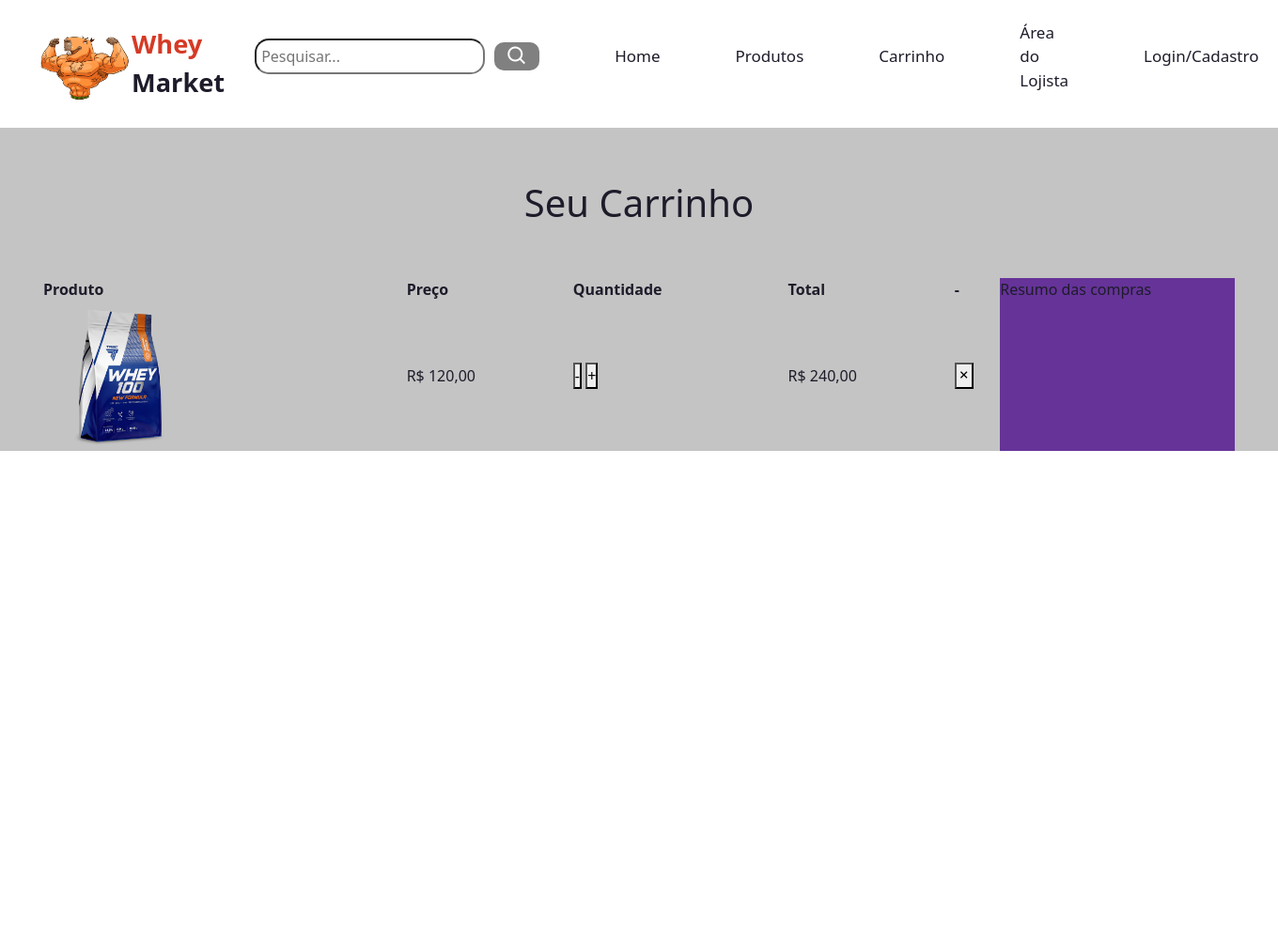
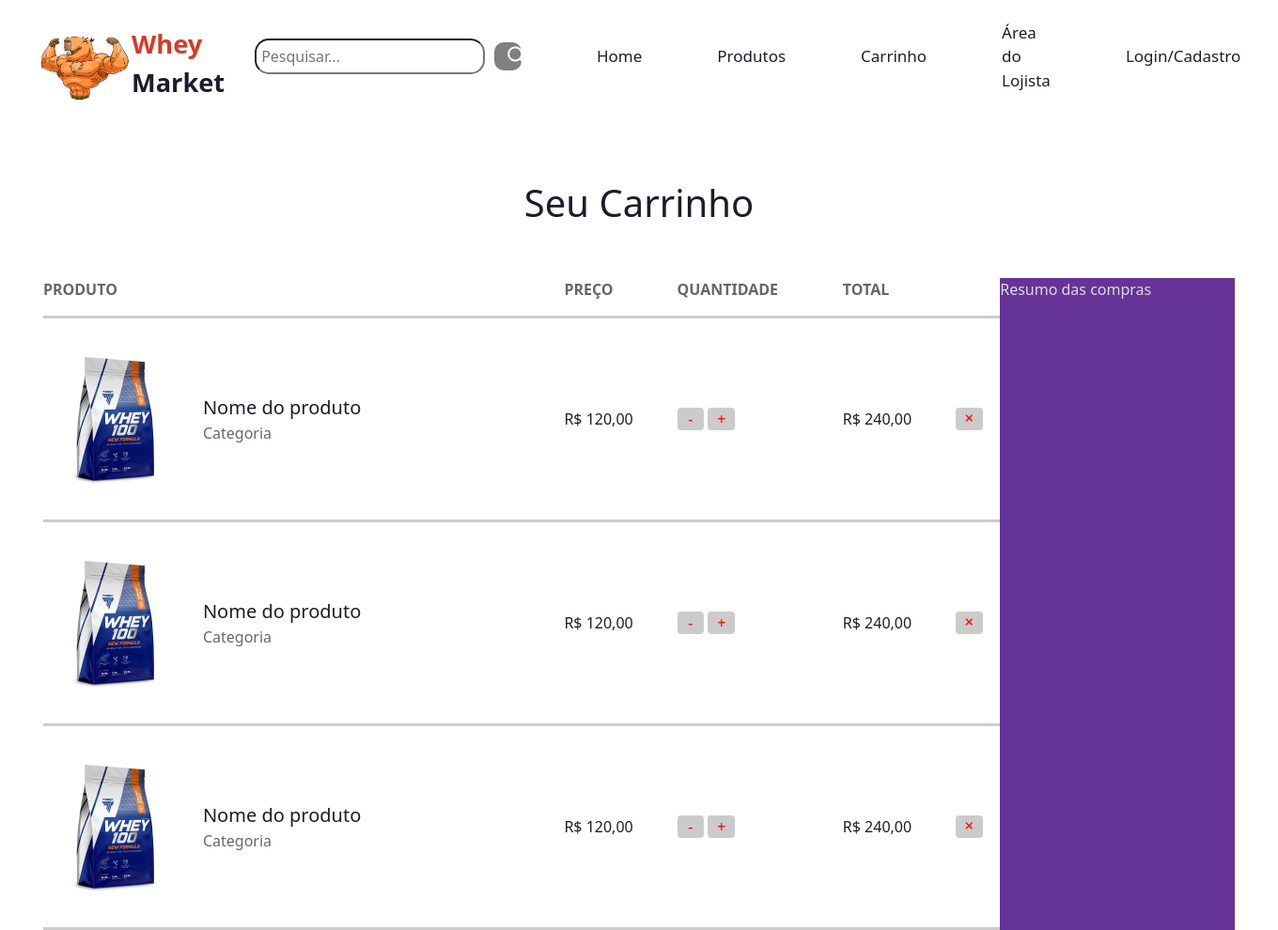
Before and after one commit to wheymarket-pucpr/wheymarket, a PHP site: page /carrinho.php in a window 1360 px wide. Shown: the whole page at 94% size. Before the commit the page ends 480 px from the top, so only its background shows below. Run offline with PHP 8.4, Linux system fonts and the light colour scheme.

Commit message:
update carrinho style

```diff
--- a/carrinho.php
+++ b/carrinho.php
@@ -35,13 +35,20 @@ session_start();
                         Total
                     </th>
                     <th>
-                        -
+
                     </th>
                 </tr>
                 </thead>
                 <tbody>
+                <tr>
                     <td>
+                        <div class="product">
                             <img class="product-image" src="./src/img/wheyn.webp">
+                            <div class="product-info">
+                                <div class="info-title">Nome do produto</div>
+                                <div class="info-category">Categoria</div>
+                            </div>
+                        </div>
                     </td>
                     <td>R$ 120,00</td>
                     <td>
@@ -57,6 +64,57 @@ session_start();
                             <i class='bx bx-x'></i>
                         </button>
                     </td>
+                </tr>
+                <tr>
+                    <td>
+                        <div class="product">
+                            <img class="product-image" src="./src/img/wheyn.webp">
+                            <div class="product-info">
+                                <div class="info-title">Nome do produto</div>
+                                <div class="info-category">Categoria</div>
+                            </div>
+                        </div>
+                    </td>
+                    <td>R$ 120,00</td>
+                    <td>
+                        <div class="qty">
+                            <button>-</button>
+                            <span></span>
+                            <button>+</button>
+                        </div>
+                    </td>
+                    <td>R$ 240,00</td>
+                    <td>
+                        <button>
+                            <i class='bx bx-x'></i>
+                        </button>
+                    </td>
+                </tr>
+                <tr>
+                    <td>
+                        <div class="product">
+                            <img class="product-image" src="./src/img/wheyn.webp">
+                            <div class="product-info">
+                                <div class="info-title">Nome do produto</div>
+                                <div class="info-category">Categoria</div>
+                            </div>
+                        </div>
+                    </td>
+                    <td>R$ 120,00</td>
+                    <td>
+                        <div class="qty">
+                            <button>-</button>
+                            <span></span>
+                            <button>+</button>
+                        </div>
+                    </td>
+                    <td>R$ 240,00</td>
+                    <td>
+                        <button>
+                            <i class='bx bx-x'></i>
+                        </button>
+                    </td>
+                </tr>
                 </tbody>
             </table>
         </section>
--- a/css/carrinho.css
+++ b/css/carrinho.css
@@ -1,20 +1,20 @@
-body{
+body {
 
 }
 
-main{
-    background: #c4c4c4;
+main {
+    background: #ffffff;
     padding: 0 2.87rem;
 
 }
 
-.page-title{
+.page-title {
     font-size: 2.5rem;
     padding: 3.12rem 0;
     text-align: center;
 }
 
-.content{
+.content {
     display: flex;
 }
 
@@ -26,13 +26,70 @@ main{
 .content aside {
     background: rebeccapurple;
     min-width: 15.62rem;
+    color: #dbdbdb;
 
 }
 
-.product-image {
-    max-width: 10rem;
+button{
+    width: 1.8rem;
+    color: #ff0101;
+    background: rgba(161, 161, 161, 0.55);
+    border-radius: 4px;
+    font-size: 16px;
+    border:none;
 }
 
 table {
     width: 100%;
+    border-collapse: collapse;
 }
+
+thead {
+
+}
+
+th {
+    padding-bottom: 1rem;
+    text-transform: uppercase;
+    color: #666;
+}
+
+tr {
+    text-align: left;
+    border-bottom: 3px solid #cccccc;
+}
+
+tbody {
+
+
+}
+
+td{
+    padding: 2rem 0;
+}
+
+.product {
+    display: flex;
+    align-items: center;
+}
+
+.product-image {
+    /*max-width: 10rem;*/
+    width: 150px;
+    border-radius: 0.5rem;
+}
+
+.product-info {
+    margin-left: 1.25rem;
+
+}
+
+.info-title {
+    font-size: 20px;
+
+}
+
+.info-category {
+    color: #666;
+
+}
```
Lines whose indentation alone changed are shown as unchanged.
